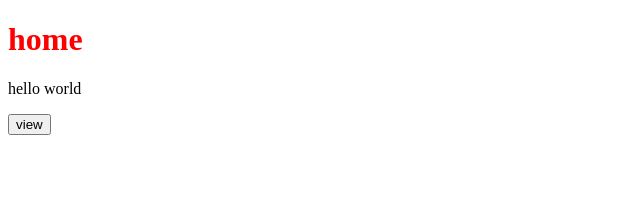
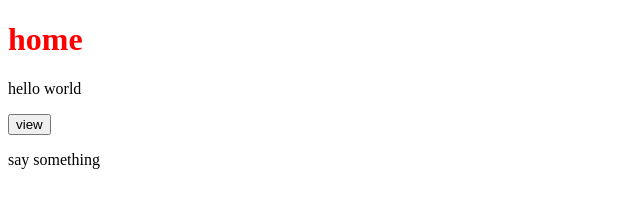
Before and after one commit to btebe/test-1, a plain HTML site: page index.html in a window 1280 px wide. Shown: the whole page, without its empty margins (0-640 px from the left). Drawn offline with Linux system fonts and the light colour scheme.

Commit message:
added new text

```diff
--- a/index.html
+++ b/index.html
@@ -11,5 +11,6 @@
   <h1>home</h1>
   <p>hello world</p>
   <button>view</button>
+  <p>say something</p>
 </body>
 </html>
```
